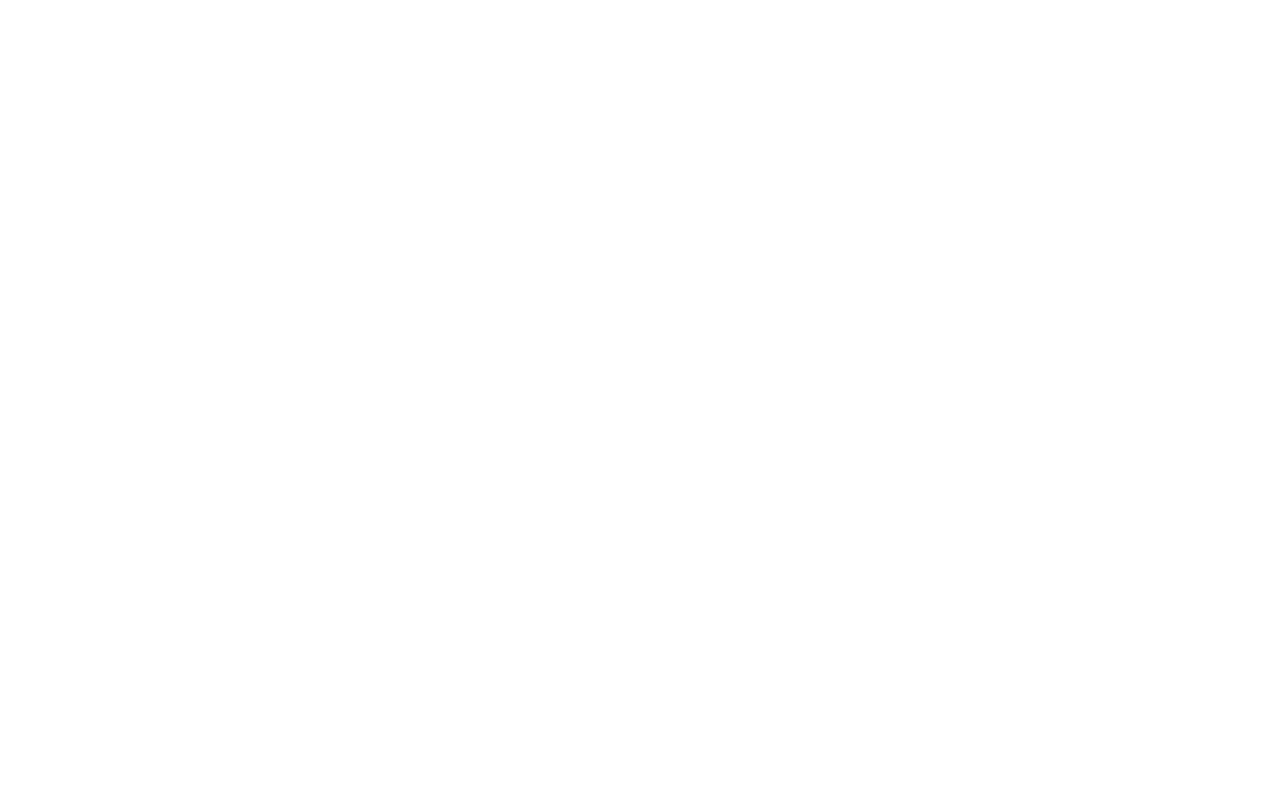
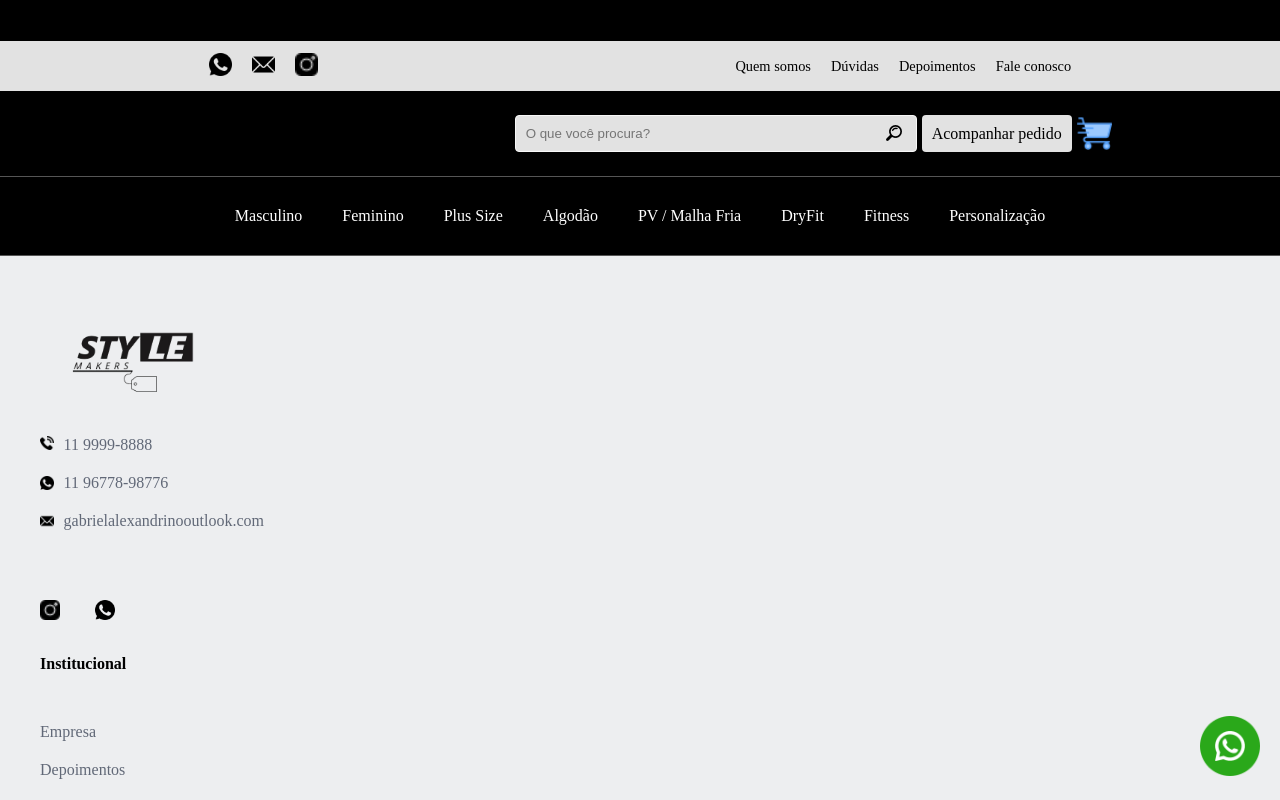
Before and after one commit to lucgoulart/fabricante-multimarcas, an Angular app: page /quem-somos in a window 1280 px wide. Before the commit this address led to /. Shown: the top 800 px of the page. Built offline with nearby package versions, Linux system fonts and the light colour scheme.

Commit message:
montando estrutura pagina quem somos

```diff
--- a/src/app/app-module.ts
+++ b/src/app/app-module.ts
@@ -12,6 +12,7 @@ import { HeaderComponent } from './components/header/header.component';
 import { FooterComponent } from './components/footer/footer.component';
 import { BrowserAnimationsModule } from '@angular/platform-browser/animations';
 import { MatExpansionModule } from '@angular/material/expansion';
+import { QuemSomosComponent } from './components/quem-somos/quem-somos/quem-somos.component';
 
 
 @NgModule({
@@ -20,7 +21,8 @@ import { MatExpansionModule } from '@angular/material/expansion';
     HeaderComponent,
     PaginaInicialComponent,
     FooterComponent,
-    PersonalizacaoComponent
+    PersonalizacaoComponent,
+    QuemSomosComponent,
   ],
   imports: [
     BrowserModule,
--- a/src/app/app.routing.module.ts
+++ b/src/app/app.routing.module.ts
@@ -3,10 +3,12 @@ import { NgModule } from '@angular/core';
 import { Routes, RouterModule } from '@angular/router';
 import { PaginaInicialComponent } from './components/pagina-inicial/pagina-inicial.component';
 import { PersonalizacaoComponent } from './components/personalizacao/personalizacao.component';
+import { QuemSomosComponent } from './components/quem-somos/quem-somos/quem-somos.component';
 
 const routes: Routes = [
   { path: '', component: PaginaInicialComponent},
-  {path: 'personalizacao', component: PersonalizacaoComponent}
+  { path: 'personalizacao', component: PersonalizacaoComponent},
+  { path: 'quem-somos', component: QuemSomosComponent}
 
 ];
 
--- a/src/app/components/header/header.component.css
+++ b/src/app/components/header/header.component.css
@@ -165,7 +165,7 @@ body {
   font-weight: bold;
 }
 
-a:hover::before {
+.link:hover::before {
   content: '';
   position: absolute;
   width: 100%;
--- a/src/app/components/header/header.component.html
+++ b/src/app/components/header/header.component.html
@@ -36,7 +36,7 @@
           <span class="static-informations"><a href="" class="link-header-contact">Blog</a></span>
       </div> -->
       <div class="informations">
-        <span class="static-informations"><a href="" class="link-header-contact">Quem somos</a></span>
+        <span class="static-informations"><a href="/quem-somos" class="link-header-contact">Quem somos</a></span>
       </div>
       <div class="informations">
         <span class="static-informations"><a href="" class="link-header-contact">Dúvidas</a></span>
@@ -112,7 +112,7 @@
       <li><a href="#" class="link-sidebar">Uniforme</a></li>
       <hr>
       <li><h1 class="title-sidebar">Central de ajuda</h1></li>
-      <li><a href="#" class="link-sidebar">Quem somos</a></li>
+      <li><a href="/quem-somos" class="link-sidebar">Quem somos</a></li>
       <!-- <li><a href="#" class="link-sidebar">Blog</a></li> -->
       <li><a href="#" class="link-sidebar">Informações</a></li>
       <li><a href="#" class="link-sidebar">Depoimentos</a></li>
--- /dev/null
+++ b/src/app/components/quem-somos/quem-somos/quem-somos.component.html
@@ -0,0 +1,4 @@
+<app-header></app-header>
+
+
+<app-footer></app-footer>
```
Also changed, not shown: src/app/components/quem-somos/quem-somos/quem-somos.component.ts (added, +10 -0 lines), src/app/components/quem-somos/quem-somos/quem-somos.component.css (added), 1 other file (tests, documents, lock files or other folders).
